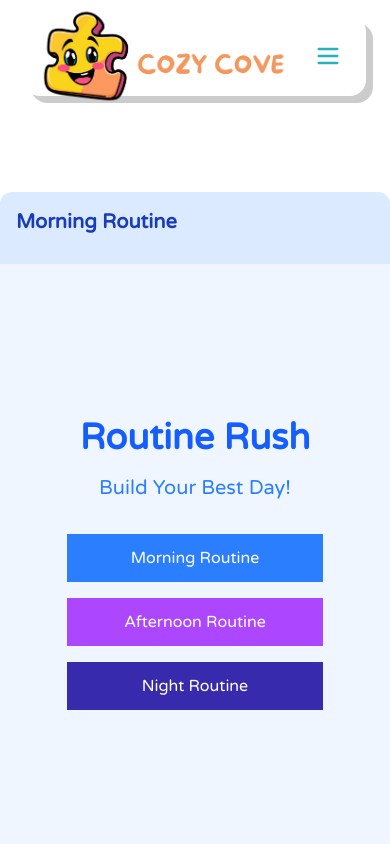
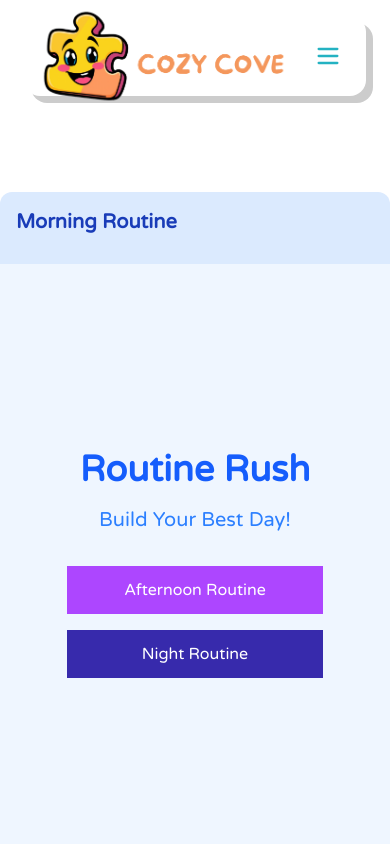
Before and after one commit to YVictorin/CozyCove, a React (Vite) app in the folder client/: page /games/cozy-routines in a window 390 px wide. Shown: the top 844 px of the page. Built offline with nearby package versions, Linux system fonts and the light colour scheme; no server answers.

Commit message:
refactor(game): update display for Morning games on mobile

```diff
--- a/client/src/components/game/screens/MenuScreen.jsx
+++ b/client/src/components/game/screens/MenuScreen.jsx
@@ -9,7 +9,7 @@ export default function MenuScreen({ onRoutineClick, onBadgesClick }) {
 
       <div className="flex flex-col gap-4 w-64">
         <Button
-          className="bg-blue-500 hover:bg-blue-600 text-white py-3 cursor-pointer"
+          className="bg-blue-500 hover:bg-blue-600 text-white py-3 cursor-pointer hidden sm:block"
           onClick={() => onRoutineClick("Morning Routine")}
         >
           Morning Routine
```
